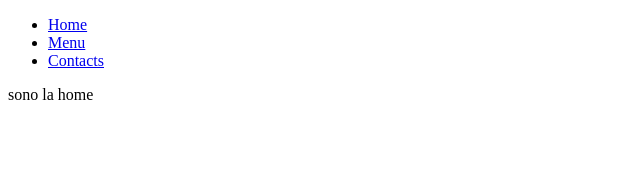
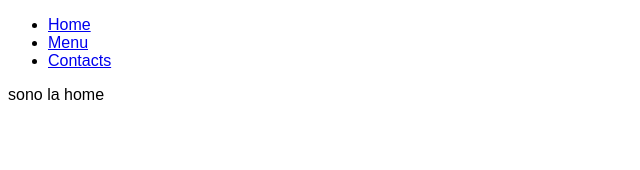
Before and after one commit to simo0103/Menu, a React (Create React App) app: page / in a window 1280 px wide. Shown: the top 170 px of the page, without its empty margins (0-640 px from the left). Built offline with nearby package versions, Linux system fonts and the light colour scheme.

Commit message:
sass aggiunto

```diff
--- a/src/index.js
+++ b/src/index.js
@@ -2,6 +2,7 @@ import React from 'react';
 import ReactDOM from 'react-dom';
 import { BrowserRouter } from 'react-router-dom';
 import App from './components/App';
+import './style/css/main.css';
 import * as serviceWorker from './serviceWorker';
 
 
--- /dev/null
+++ b/src/style/css/main.css
@@ -0,0 +1,4 @@
+* {
+  font-family: Arial, Helvetica, sans-serif;
+}
+/*# sourceMappingURL=main.css.map */
--- /dev/null
+++ b/src/style/sass/main.scss
@@ -0,0 +1,3 @@
+* {
+    font-family: Arial, Helvetica, sans-serif;
+}
```
Also changed, not shown: 1 other file (tests, documents, lock files or other folders).
